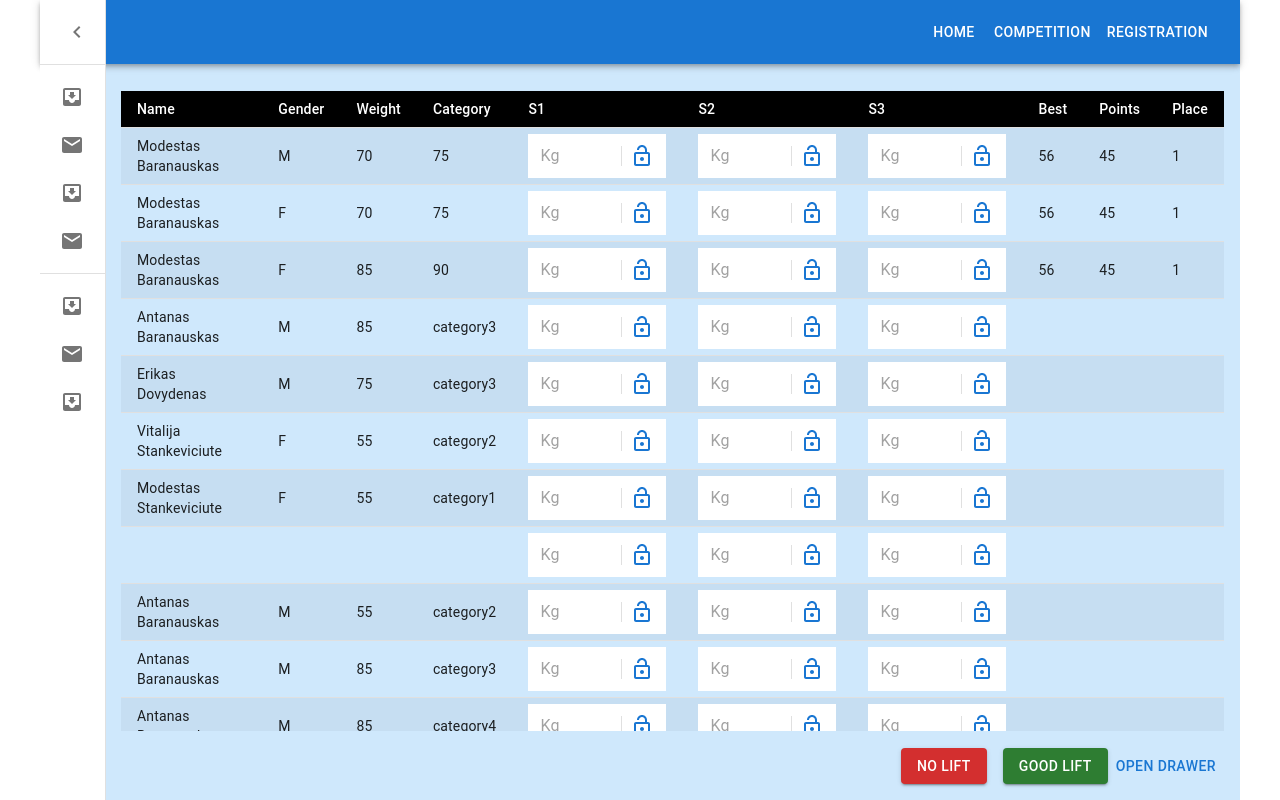
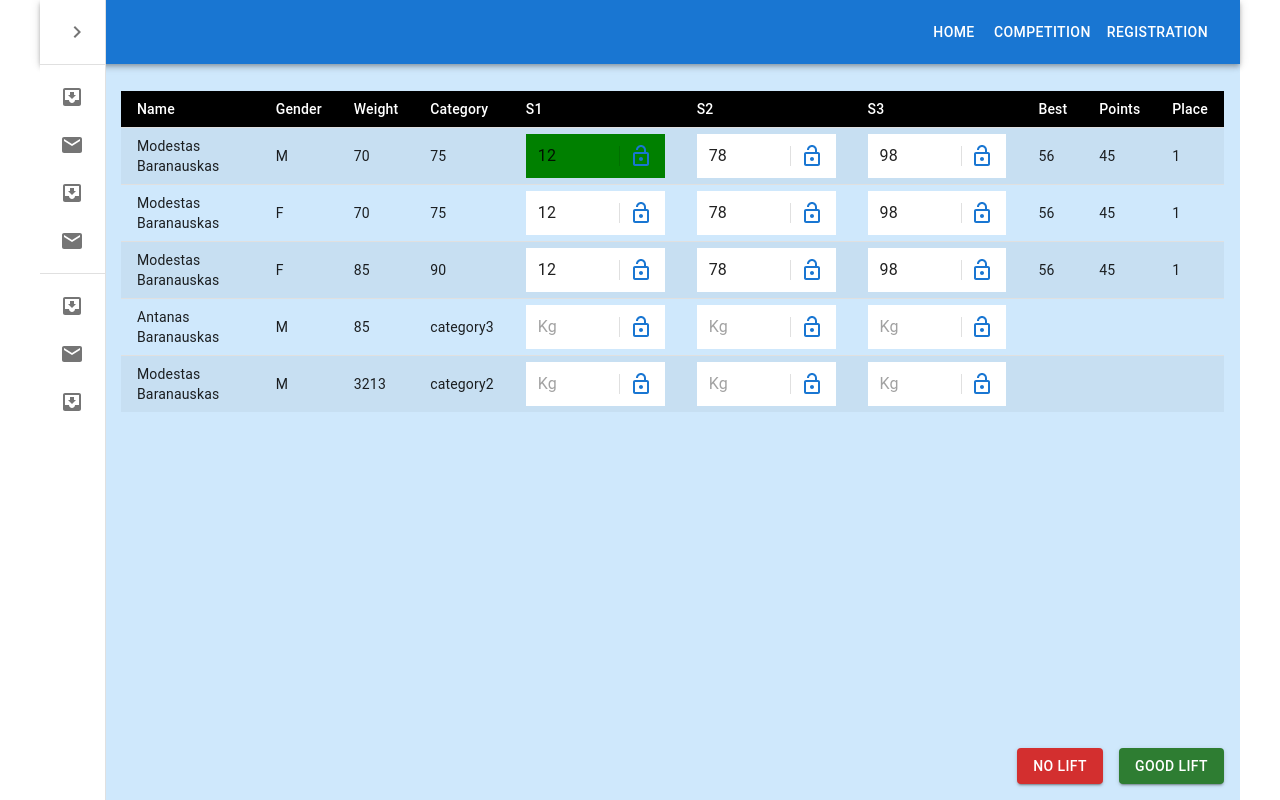
Before and after one commit to ModestasBar/wrp_score, a React (Create React App) app in the folder wrp_score/: page /competition in a window 1280 px wide. Built offline with nearby package versions, Linux system fonts and the light colour scheme; data requests are answered from the project's data file.

Commit message:
some code

```diff
--- a/wrp_score/db/db.json
+++ b/wrp_score/db/db.json
@@ -8,15 +8,15 @@
       "bodyWeight": 70,
       "classCategory": "75",
       "s1": {
-        "weight": "12",
-        "status": false
+        "weight": 12,
+        "status": true
       },
       "s2": {
-        "weight": "78",
+        "weight": 78,
         "status": false
       },
       "s3": {
-        "weight": "98",
+        "weight": 98,
         "status": false
       },
       "total": 56,
@@ -31,15 +31,15 @@
       "bodyWeight": 70,
       "classCategory": "75",
       "s1": {
-        "weight": "12",
+        "weight": 12,
         "status": false
       },
       "s2": {
-        "weight": "78",
+        "weight": 78,
         "status": false
       },
       "s3": {
-        "weight": "98",
+        "weight": 98,
         "status": false
       },
       "total": 56,
@@ -54,15 +54,15 @@
       "bodyWeight": 85,
       "classCategory": "90",
       "s1": {
-        "weight": "12",
+        "weight": 12,
         "status": false
       },
       "s2": {
-        "weight": "78",
+        "weight": 78,
         "status": false
       },
       "s3": {
-        "weight": "98",
+        "weight": 98,
         "status": false
       },
       "total": 56,
@@ -95,12 +95,12 @@
       "id": 4
     },
     {
-      "name": "Erikas",
-      "surname": "Dovydenas",
+      "name": "Modestas",
+      "surname": "Baranauskas",
       "gender": "M",
-      "bodyWeight": "75",
-      "classCategory": "category3",
-      "birthYear": "1992-10-21",
+      "bodyWeight": "3213",
+      "classCategory": "category2",
+      "birthYear": "12312332",
       "age": "",
       "s1": {
         "weight": null,
@@ -118,231 +118,6 @@
       "points": null,
       "place": null,
       "id": 5
-    },
-    {
-      "name": "Vitalija",
-      "surname": "Stankeviciute",
-      "gender": "F",
-      "bodyWeight": "55",
-      "classCategory": "category2",
-      "birthYear": "1994",
-      "age": "",
-      "s1": {
-        "weight": null,
-        "status": false
-      },
-      "s2": {
-        "weight": null,
-        "status": false
-      },
-      "s3": {
-        "weight": null,
-        "status": false
-      },
-      "total": null,
-      "points": null,
-      "place": null,
-      "id": 6
-    },
-    {
-      "name": "Modestas",
-      "surname": "Stankeviciute",
-      "gender": "F",
-      "bodyWeight": "55",
-      "classCategory": "category1",
-      "birthYear": "1996",
-      "age": "",
-      "s1": {
-        "weight": null,
-        "status": false
-      },
-      "s2": {
-        "weight": null,
-        "status": false
-      },
-      "s3": {
-        "weight": null,
-        "status": false
-      },
-      "total": null,
-      "points": null,
-      "place": null,
-      "id": 7
-    },
-    {
-      "name": "",
-      "surname": "",
-      "gender": "",
-      "bodyWeight": "",
-      "classCategory": "",
-      "birthYear": "",
-      "age": "",
-      "s1": {
-        "weight": null,
-        "status": false
-      },
-      "s2": {
-        "weight": null,
-        "status": false
-      },
-      "s3": {
-        "weight": null,
-        "status": false
-      },
-      "total": null,
-      "points": null,
-      "place": null,
-      "id": 8
-    },
-    {
-      "name": "Antanas",
-      "surname": "Baranauskas",
-      "gender": "M",
-      "bodyWeight": "55",
-      "classCategory": "category2",
-      "birthYear": "1996",
-      "age": "",
-      "s1": {
-        "weight": null,
-        "status": false
-      },
-      "s2": {
-        "weight": null,
-        "status": false
-      },
-      "s3": {
-        "weight": null,
-        "status": false
-      },
-      "total": null,
-      "points": null,
-      "place": null,
-      "id": 9
-    },
-    {
-      "name": "Antanas",
-      "surname": "Baranauskas",
-      "gender": "M",
-      "bodyWeight": "85",
-      "classCategory": "category3",
-      "birthYear": "1994",
-      "age": "",
-      "s1": {
-        "weight": null,
-        "status": false
-      },
-      "s2": {
-        "weight": null,
-        "status": false
-      },
-      "s3": {
-        "weight": null,
-        "status": false
-      },
-      "total": null,
-      "points": null,
-      "place": null,
-      "id": 10
-    },
-    {
-      "name": "Antanas",
-      "surname": "Baranauskas",
-      "gender": "M",
-      "bodyWeight": "85",
-      "classCategory": "category4",
-      "birthYear": "1994",
-      "age": "",
-      "s1": {
-        "weight": null,
-        "status": false
-      },
-      "s2": {
-        "weight": null,
-        "status": false
-      },
-      "s3": {
-        "weight": null,
-        "status": false
-      },
-      "total": null,
-      "points": null,
-      "place": null,
-      "id": 11
-    },
-    {
-      "name": "Antanas",
-      "surname": "Baranauskas",
-      "gender": "M",
-      "bodyWeight": "85",
-      "classCategory": "category4",
-      "birthYear": "1994",
-      "age": "",
-      "s1": {
-        "weight": null,
-        "status": false
-      },
-      "s2": {
-        "weight": null,
-        "status": false
-      },
-      "s3": {
-        "weight": null,
-        "status": false
-      },
-      "total": null,
-      "points": null,
-      "place": null,
-      "id": 12
-    },
-    {
-      "name": "Antanas",
-      "surname": "Baranauskas",
-      "gender": "M",
-      "bodyWeight": "85",
-      "classCategory": "category4",
-      "birthYear": "1994",
-      "age": "",
-      "s1": {
-        "weight": null,
-        "status": false
-      },
-      "s2": {
-        "weight": null,
-        "status": false
-      },
-      "s3": {
-        "weight": null,
-        "status": false
-      },
-      "total": null,
-      "points": null,
-      "place": null,
-      "id": 13
-    },
-    {
-      "name": "Antanas",
-      "surname": "Baranauskas",
-      "gender": "M",
-      "bodyWeight": "85",
-      "classCategory": "category4",
-      "birthYear": "1994",
-      "age": "",
-      "s1": {
-        "weight": null,
-        "status": false
-      },
-      "s2": {
-        "weight": null,
-        "status": false
-      },
-      "s3": {
-        "weight": null,
-        "status": false
-      },
-      "total": null,
-      "points": null,
-      "place": null,
-      "id": 14
     }
   ]
 }
--- a/wrp_score/src/App.tsx
+++ b/wrp_score/src/App.tsx
@@ -1,4 +1,3 @@
-import React from 'react';
 import Container from '@mui/material/Container';
 import NavBar from './components/NavBar';
 import { Route, Routes } from 'react-router-dom';
@@ -14,11 +13,11 @@ const styles = {
   },
 };
 
-const App: React.FC = () => {
+const App = () => {
   return (
     <Container fixed sx={styles.mainContainer}>
       <NavBar />
-      <Box component="div" sx={{ marginTop: '75px' }}>
+      <Box component='div' sx={{ marginTop: '75px' }}>
         <Routes>
           {routes.map(({ path, element }) => (
             <Route path={path} element={element} key={path} />
--- a/wrp_score/src/components/EditableField/EditableField.tsx
+++ b/wrp_score/src/components/EditableField/EditableField.tsx
@@ -6,8 +6,14 @@ import LockOpenOutlinedIcon from '@mui/icons-material/LockOpenOutlined';
 import LockOutlinedIcon from '@mui/icons-material/LockOutlined';
 import { useState } from 'react';
 import { styles } from './EditableField.styles';
+import { IParticipant } from '../../dto/participant.dto';
+import { ICompRow } from '../../pages/Competition/Competition.columns';
 
-const EditableField = () => {
+interface IProps extends Omit<ICompRow, 'editable'> {
+  data: IParticipant;
+}
+
+const EditableField: React.FC<IProps> = ({ data, content }: any) => {
   const [lockWeight, setLockWeight] = useState(false);
   const [readyToLift, setReadyToLift] = useState(false);
 
@@ -29,17 +35,19 @@ const EditableField = () => {
         styles.box,
         lockWeight && styles.boxLock,
         readyToLift && styles.boxReady,
+        Boolean(content?.status) && styles.boxSuccess,
       ]}
     >
       <InputBase
         sx={styles.input}
-        placeholder="Kg"
-        type="number"
+        placeholder='Kg'
+        type='number'
         disabled={lockWeight}
         onClick={handleInputClick}
+        defaultValue={content.weight}
       />
-      <Divider sx={{ height: 20, m: 0.1 }} orientation="vertical" />
-      <IconButton color="primary" aria-label="directions">
+      <Divider sx={{ height: 20, m: 0.1 }} orientation='vertical' />
+      <IconButton color='primary' aria-label='directions'>
         <LockComponent onClick={handleLockClick} />
       </IconButton>
     </Box>
--- /dev/null
+++ b/wrp_score/src/components/GoodLiftNoLift/GoodLiftNoLift.tsx
@@ -0,0 +1,35 @@
+import { Button } from '@mui/material';
+import { Box } from '@mui/system';
+
+interface IProps {
+  isLoading: boolean;
+}
+
+const GoodLiftNoLift: React.FC<IProps> = ({ isLoading }) => {
+  const handleNoLift = () => {};
+  const handleGoodLift = () => {};
+
+  return (
+    <Box display='flex' position='absolute' bottom={0} right={0} p={2}>
+      <Button
+        disabled={isLoading}
+        color='error'
+        variant='contained'
+        sx={{ mr: 2 }}
+        onClick={handleNoLift}
+      >
+        No Lift
+      </Button>
+      <Button
+        color='success'
+        variant='contained'
+        disabled={isLoading}
+        onClick={handleGoodLift}
+      >
+        Good Lift
+      </Button>
+    </Box>
+  );
+};
+
+export default GoodLiftNoLift;
--- /dev/null
+++ b/wrp_score/src/components/GoodLiftNoLift/indext.tsx
@@ -0,0 +1 @@
+export { default } from './GoodLiftNoLift';
--- a/wrp_score/src/components/SidebarControl/SidebarControl.tsx
+++ b/wrp_score/src/components/SidebarControl/SidebarControl.tsx
@@ -1,38 +1,32 @@
-/* eslint-disable multiline-ternary */
-import { useTheme } from '@mui/material/styles';
-import { Box } from '@mui/material';
-import MuiDrawer from '@mui/material/Drawer';
-import List from '@mui/material/List';
-import Divider from '@mui/material/Divider';
-import IconButton from '@mui/material/IconButton';
+import {
+  Box,
+  Drawer,
+  List,
+  Divider,
+  IconButton,
+  ListItem,
+  ListItemButton,
+  ListItemIcon,
+  ListItemText,
+} from '@mui/material';
+
 import ChevronLeftIcon from '@mui/icons-material/ChevronLeft';
 import ChevronRightIcon from '@mui/icons-material/ChevronRight';
-import ListItem from '@mui/material/ListItem';
-import ListItemButton from '@mui/material/ListItemButton';
-import ListItemIcon from '@mui/material/ListItemIcon';
-import ListItemText from '@mui/material/ListItemText';
 import InboxIcon from '@mui/icons-material/MoveToInbox';
 import MailIcon from '@mui/icons-material/Mail';
+
 import { useSx } from './SidebarControl.styles';
+import { useState } from 'react';
 
-interface IProps {
-  open: boolean;
-}
-
-const SidebarControl = ({ open }: IProps) => {
-  const theme = useTheme();
+const SidebarControl = () => {
+  const [open, setOpen] = useState(false);
   const styles = useSx(open);
-  console.log('hi');
 
   return (
-    <MuiDrawer variant="permanent" open={open} sx={styles.drawer as any}>
+    <Drawer variant='permanent' open={open} sx={styles.drawer as any}>
       <Box sx={styles.drawerHeader}>
-        <IconButton>
-          {theme.direction === 'rtl' ? (
-            <ChevronRightIcon />
-          ) : (
-            <ChevronLeftIcon />
-          )}
+        <IconButton onClick={() => setOpen(!open)}>
+          {open ? <ChevronLeftIcon /> : <ChevronRightIcon />}
         </IconButton>
       </Box>
       <Divider />
@@ -85,7 +79,7 @@ const SidebarControl = ({ open }: IProps) => {
           </ListItem>
         ))}
       </List>
-    </MuiDrawer>
+    </Drawer>
   );
 };
 
--- a/wrp_score/src/pages/Competition/Competition.columns.tsx
+++ b/wrp_score/src/pages/Competition/Competition.columns.tsx
@@ -1,5 +1,9 @@
-import EditableField from '../../components/EditableField';
-import { IParticipant } from '../../dto/participant.dto';
+import { IParticipant, IStry } from '../../dto/participant.dto';
+
+export interface ICompRow {
+  editable: boolean;
+  content: string | null | number | IStry;
+}
 
 export const competitionRow = ({
   name,
@@ -10,37 +14,49 @@ export const competitionRow = ({
   total,
   points,
   place,
-}: IParticipant) => [
+  s1,
+  s2,
+  s3,
+}: IParticipant): ICompRow[] => [
   {
-    // eslint-disable-next-line @typescript-eslint/restrict-template-expressions
     content: `${name} ${surname}`,
+    editable: false,
   },
   {
     content: gender,
+    editable: false,
   },
   {
     content: bodyWeight,
+    editable: false,
   },
   {
     content: classCategory,
+    editable: false,
   },
   {
-    content: <EditableField />,
+    content: s1,
+    editable: true,
   },
   {
-    content: <EditableField />,
+    content: s2,
+    editable: true,
   },
   {
-    content: <EditableField />,
+    content: s3,
+    editable: true,
   },
   {
     content: total,
+    editable: false,
   },
   {
     content: points,
+    editable: false,
   },
   {
     content: place,
+    editable: false,
   },
 ];
 
--- a/wrp_score/src/pages/Competition/Competition.tsx
+++ b/wrp_score/src/pages/Competition/Competition.tsx
@@ -1,30 +1,34 @@
-import { Table, TableCell, TableHead } from '@mui/material';
-import Box from '@mui/material/Box/Box';
-import Button from '@mui/material/Button/Button';
-import TableBody from '@mui/material/TableBody/TableBody';
-import TableRow from '@mui/material/TableRow/TableRow';
+import {
+  Table,
+  TableCell,
+  TableHead,
+  TableRow,
+  Box,
+  TableBody,
+} from '@mui/material';
 import { styles } from './Competition.styles';
 import { useGetParticipantsQuery } from '../../api/participantsApi';
 import LoadingSpinner from '../../components/LoadingSpinner';
 import { competitionHeadColumns, competitionRow } from './Competition.columns';
 import SidebarControl from '../../components/SidebarControl';
+import GoodLiftNoLift from '../../components/GoodLiftNoLift/GoodLiftNoLift';
 import { useState } from 'react';
+import EditableField from '../../components/EditableField';
 
 const Competition = () => {
   const {
     data: participants,
     isLoading,
     isSuccess,
-  } = useGetParticipantsQuery({});
-  const handleNoLift = () => {};
-  const [open, setOpen] = useState(false);
+  } = useGetParticipantsQuery(undefined);
+  const [record, setRecord] = useState();
 
   return (
-    <Box sx={{ display: 'flex', height: '80vh', overflowY: 'auto' }}>
-      <SidebarControl open={open} />
+    <Box sx={{ display: 'flex', maxHeight: '80vh', overflowY: 'auto' }}>
+      <SidebarControl />
       {isLoading && <LoadingSpinner />}
       {isSuccess && (
-        <Table size="small" aria-label="customized table" stickyHeader>
+        <Table size='small' aria-label='customized table' stickyHeader>
           <TableHead>
             <TableRow>
               {competitionHeadColumns.map((column, index) => (
@@ -35,33 +39,25 @@ const Competition = () => {
             </TableRow>
           </TableHead>
           <TableBody>
-            {participants.map((row, index: number) => (
+            {participants.map((participant, index: number) => (
               <TableRow sx={styles.tableRow} key={index}>
-                {competitionRow(row).map(({ content }, index) => (
-                  <TableCell key={index} sx={styles.tableCell}>
-                    {content}
-                  </TableCell>
-                ))}
+                {competitionRow(participant).map(
+                  ({ content, editable }, index) => (
+                    <TableCell key={index} sx={styles.tableCell}>
+                      {editable ? (
+                        <EditableField data={participant} content={content} />
+                      ) : (
+                        (content as string)
+                      )}
+                    </TableCell>
+                  )
+                )}
               </TableRow>
             ))}
           </TableBody>
         </Table>
       )}
-      <Box display="flex" position="absolute" bottom={0} right={0} p={2}>
-        <Button
-          disabled={isLoading}
-          color="error"
-          variant="contained"
-          sx={{ mr: 2 }}
-          onClick={handleNoLift}
-        >
-          No Lift
-        </Button>
-        <Button color="success" variant="contained" disabled={isLoading}>
-          Good Lift
-        </Button>
-        <Button onClick={() => setOpen(!open)}>Open drawer</Button>
-      </Box>
+      <GoodLiftNoLift isLoading={isLoading} />
     </Box>
   );
 };
```
Also changed, not shown: wrp_score/src/components/NavBar/NavBar.tsx (+23 -21 lines), wrp_score/src/dto/participant.dto.ts (+7 -1 lines), wrp_score/.eslintrc.json (deleted), 2 other files (tests, documents, lock files or other folders).
